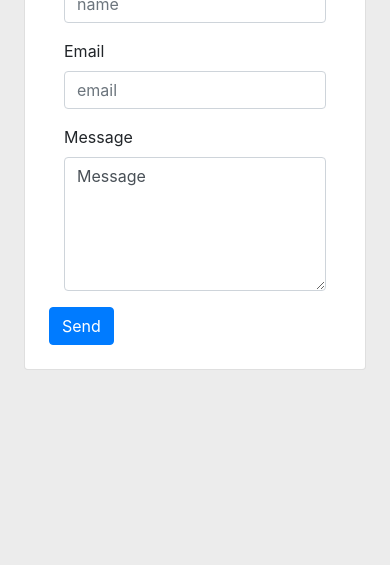
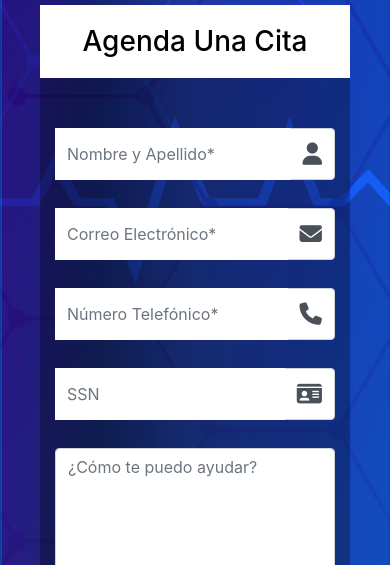
Before and after one commit to Grimcall/dr_website, a Django app: page /doctor/ in a window 390 px wide; the page is wider, and only the part inside the window is pictured. Shown: the part 5935-6500 px from the top of that part. Before the commit the page ends 6305 px from the top of that part, so only its background shows below. Run offline with Django 4.2, Linux system fonts and the light colour scheme; some libraries are stand-ins or nearby versions.

Commit message:
review, services and contact done

```diff
--- a/angelconsulting/doctor/static/css/styles.css
+++ b/angelconsulting/doctor/static/css/styles.css
@@ -416,3 +416,117 @@ p.overview{
   margin-top: 0.7rem;
   padding: 0 100px;
 }
+
+/* Customize the navigation arrows */
+#reviews {
+  background-image: url('../img/review-bg.png');
+  background-color:white;
+  background-size: cover;
+  background-position: center;
+  box-shadow: 0 2px 4px rgba(0, 0, 0, 0.219);
+  padding: 20px 0;
+  margin-top: 40px;
+  margin-bottom: 40px;
+}
+.owl-carousel .owl-nav {
+  position: absolute;
+  top: 42%;
+  transform: translateY(-50%);
+  width: 100%;
+}
+
+.owl-carousel .owl-nav .owl-prev,
+.owl-carousel .owl-nav .owl-next {
+  position: absolute;
+  top: 0;
+  bottom: 0;
+  margin: auto;
+  display: flex;
+  justify-content: center;
+  align-items: center;
+  width: 50px;
+  height: 50px;
+  border-radius: 50%;
+  color: #fff;
+}
+
+.owl-carousel .owl-nav .owl-prev {
+  left: 20px;
+}
+
+.owl-carousel .owl-nav .owl-next {
+  right: 20px;
+}
+
+.owl-carousel .owl-nav .owl-prev:focus,
+.owl-carousel .owl-nav .owl-next:focus {
+  outline: none;
+}
+
+.owl-carousel .owl-nav .owl-prev:hover,
+.owl-carousel .owl-nav .owl-next:hover {
+  background-color: rgb(0, 0, 0);
+}
+
+
+.owl-carousel .owl-nav button.owl-next,
+.owl-carousel .owl-nav button.owl-prev,
+.owl-carousel button.owl-dot{
+  width: 60px;
+  height: 60px;
+  font-size: 50px;
+}
+
+/*Contact */
+#contact {
+  background-image: linear-gradient(to left,
+   rgba(37, 92, 253, 0.459),
+   rgba(59, 70, 236,0.459),
+   rgba(64, 73, 202, 0.459),
+   rgba(43, 31, 95, 0.459),
+   rgba(86, 0, 139, 0.459)),
+    url('../img/contact-bg.jpg');
+  background-size: cover;
+  background-position: center;
+  color: white;
+}
+
+
+.m-4 {
+  margin: 1.5rem 0 !important;
+}
+
+.contact-box-title h3{
+  text-align: center;
+  padding: 20px;
+  background-color: white;
+  color: black;
+  margin: 0;
+}
+
+
+.form-main{
+  background: rgb(0 0 0 / 0.3);
+  padding: 50px 15px;
+}
+
+input.form-control{
+  border-radius: 0;
+  height: 52px;
+  border:none;
+}
+
+.form-group textarea {
+  height: auto;
+  max-height: 300px;
+  max-width: 100%;
+}
+
+div.form-group {
+  margin-bottom: 28px;
+}
+
+span.input-group-text{
+  font-size: 1.4rem;
+  background-color: #fff;
+}
--- a/angelconsulting/doctor/templates/index.html
+++ b/angelconsulting/doctor/templates/index.html
@@ -168,8 +168,6 @@
             </div>
           </div><!-- end col -->
 
-
-
         </div>
         <!-- end row -->
 
@@ -182,35 +180,77 @@
           </div><!-- end col -->
 
           <!-- Contact form -->
-          <div class="col-sm-6">
+          <div class="col-lg-6">
+
+            <div class="contact-box-title">
+              <h3>Agenda Una Cita</h3>
+            </div>
+
             <form role="form" name="ajax-form" id="ajax-form" method="post" class="form-main" action="{% url 'index' %}">
-            {% csrf_token %}
-              <div class="form-group">
-                <label for="name2">Name</label>
-                <input class="form-control" id="name2" name="name" type="text" placeholder="name">
-                <div class="error" id="err-name" style="display: none;">Please enter name</div>
-              </div> <!-- /Form-name -->
+              {% csrf_token %}
+              <div class="row">
+
+                <div class="col-md-6">
+                  <div class="form-group">
+                    <div class="input-group">
+                      <input class="form-control" id="name2" name="name" type="text" placeholder="Nombre y Apellido*">
+                      <div class="input-group-append">
+                        <span class="input-group-text"><i class="fa fa-user"></i></span>
+                      </div>
+                    </div>
+                    <div class="error" id="err-name" style="display: none;">Please enter name</div>
+                  </div>
+                </div>
+
+                <div class="col-md-6">
+                  <div class="form-group">
+                    <div class="input-group">
+                      <input class="form-control" id="email2" name="email" type="text" placeholder="Correo Electrónico*">
+                      <div class="input-group-append">
+                        <span class="input-group-text"><i class="fa fa-envelope"></i></span>
+                      </div>
+                    </div>
+                    <div class="error" id="err-emailvld" style="display: none;">E-mail is not a valid format</div>
+                  </div>
+                </div>
+
+              </div> <!-- /row -->
+
+              <div class="row">
+                <div class="col-md-6">
+                  <div class="form-group">
+                    <div class="input-group">
+                    <input class="form-control" id="phone" name="phone" type="text" placeholder="Número Telefónico*">
+                    <div class="input-group-append">
+                      <span class="input-group-text"><i class="fa fa-phone"></i></span>
+                      </div>
+                    </div>
+                  </div>
+                </div>
+
+                <div class="col-md-6">
+                  <div class="form-group">
+                    <div class="input-group">
+                    <input class="form-control" id="id" name="id" type="text" placeholder="SSN">
+                    <div class="input-group-append">
+                      <span class="input-group-text"><i class="fa fa-id-card"></i></span>
+                      </div>
+                    </div>
+                  </div>
+                </div>
+
+              </div> <!-- /row -->
 
               <div class="form-group">
-                <label for="email2">Email</label>
-                <input class="form-control" id="email2" name="email" type="text" placeholder="email">
-                <div class="error" id="err-emailvld" style="display: none;">E-mail is not a valid format</div>
-              </div> <!-- /Form-email -->
+                <textarea class="form-control" id="message2" name="message" rows="5" placeholder="¿Cómo te puedo ayudar?"></textarea>
+                <div class="error" id="err-message" style="display: none;">Please enter a message</div>
+              </div> <!-- /form-group -->
 
-              <div class="form-group">
-                <label for="message2">Message</label>
-                <textarea class="form-control" id="message2" name="message" rows="5" placeholder="message">Message</textarea>
-
-                <div class="error" id="err-message" style="display: none;">Please enter message</div>
-              </div> <!-- /col -->
-
-              <div class="row">
-                  <button type="submit" class="btn btn-primary btn-shadow btn-rounded w-md" id="send">Send</button>
-                </div> <!-- /col -->
-              </div> <!-- /row -->
+              <button type="submit" class="btn btn-primary btn-shadow btn-rounded w-md" id="send">Send</button>
 
             </form> <!-- /form -->
-          </div> <!-- end col -->
+          </div> <!-- /col-lg-6 -->
+
 
         </div> <!-- end row -->
 
```
Also changed, not shown: angelconsulting/doctor/static/img/contact-bg.jpg (added), angelconsulting/doctor/static/img/review-bg.png (added).
